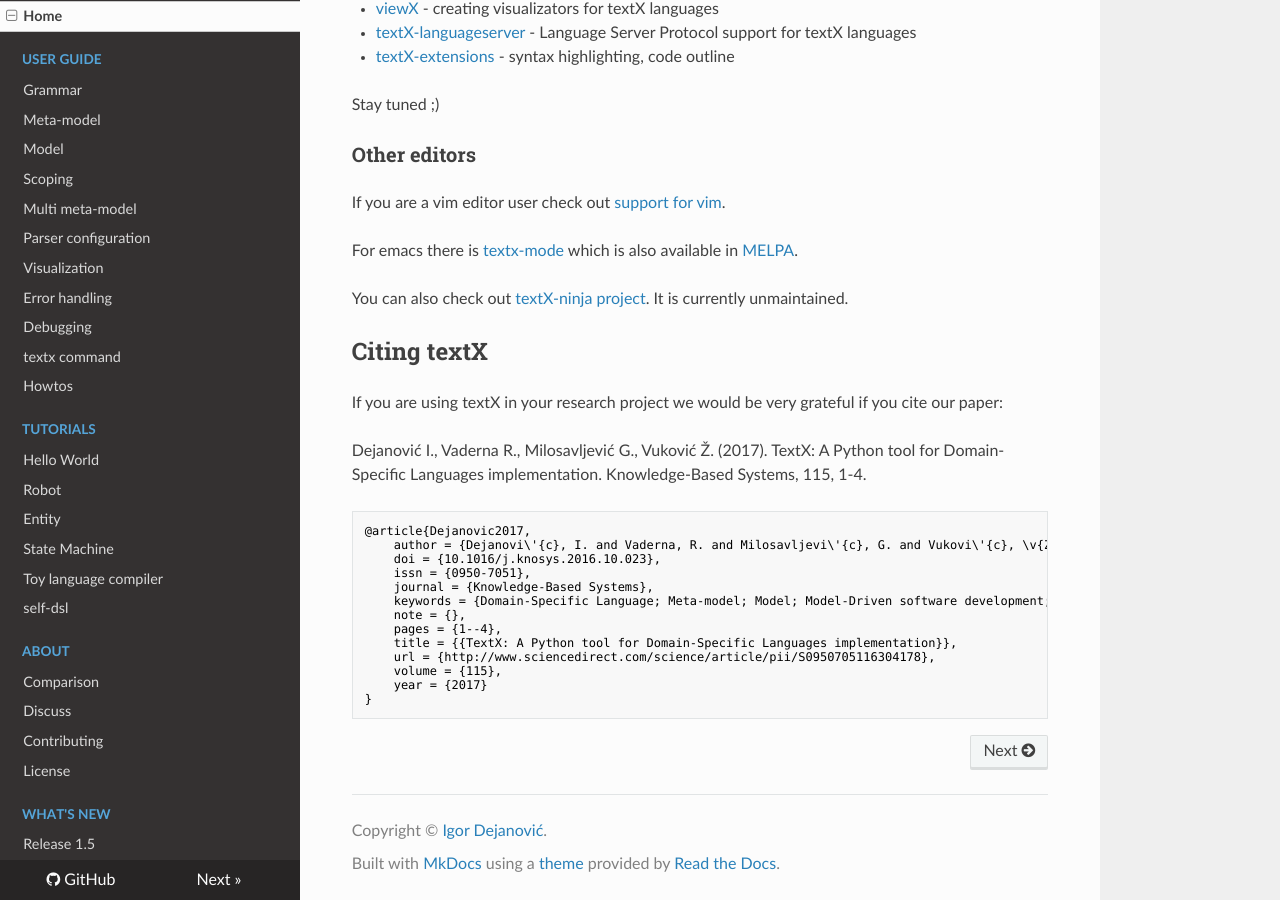
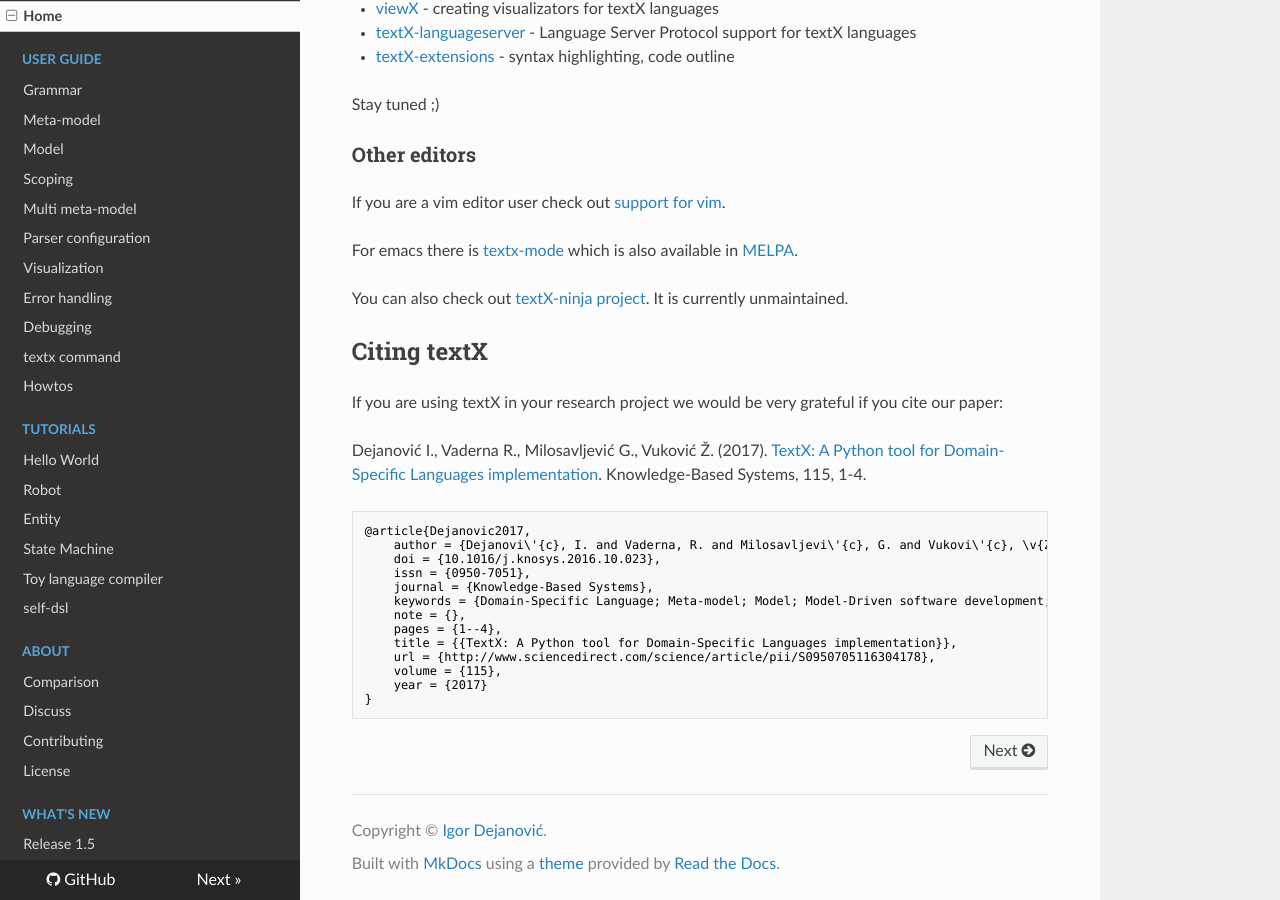
Before and after one commit to textX/textX, an MkDocs documentation site: the page built from docs/index.md, in a window 1280 px wide and 900 px high, scrolled down 4441 px. Built offline with MkDocs 1.6.1, drawn with Linux system fonts in a browser that asks for light colours; nearby versions of some CDN libraries; comment, search, counter and statistics services are not loaded; part of the change alters nothing that is shown.

````diff
--- a/docs/index.md
+++ b/docs/index.md
@@ -238,8 +238,9 @@ currently unmaintained.
 If you are using textX in your research project we would be very grateful if you
 cite our paper:
 
-Dejanović I., Vaderna R., Milosavljević G., Vuković Ž. (2017).
-TextX: A Python tool for Domain-Specific Languages implementation.
+Dejanović I., Vaderna R., Milosavljević G., Vuković Ž. (2017). [TextX: A Python
+tool for Domain-Specific Languages
+implementation](https://www.doi.org/10.1016/j.knosys.2016.10.023).
 Knowledge-Based Systems, 115, 1-4.
 
 ```bibtex
````
